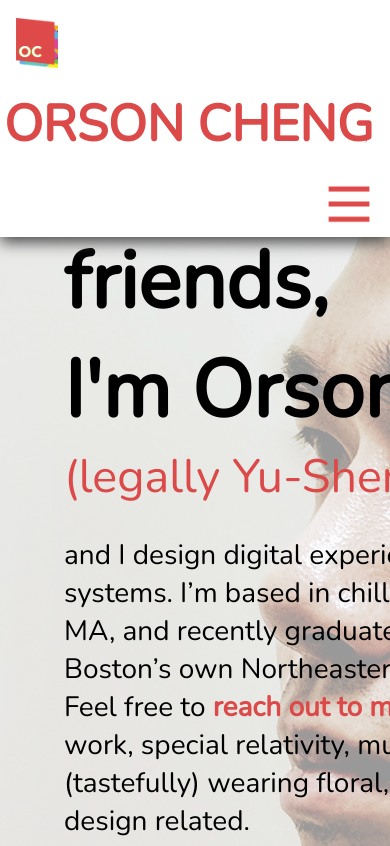
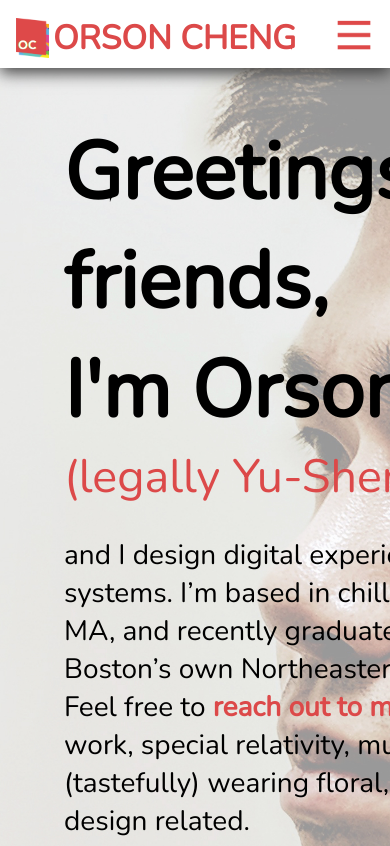
Before and after one commit to OrsonC/orsonc.github.io, a plain HTML site: page index.html in a window 390 px wide. Shown: the top 846 px of the page. Drawn offline with nearby package versions, Linux system fonts and the light colour scheme.

Commit message:
Update style.css
Fixed navigation bar issues for mobile

```diff
--- a/css/style.css
+++ b/css/style.css
@@ -5,7 +5,7 @@
 
 	body {
 		display: block;
-		font-family: "Futura PT", "Nunito", sans-serif;
+		font-family: "Nunito", sans-serif;
 		color: #000000;
 		background-color: #e0e0e0;
 		position: absolute;
@@ -14,28 +14,28 @@
 
 	/* Type Settings */
 	h1 {
-		font-family: "Futura PT", "Nunito", sans-serif;
+		font-family: "Nunito", sans-serif;
 		font-weight: 600;
 		font-size: 60pt;
 		color: #000000;
 	}
 
 	h2 {
-		font-family: "Futura PT", "Nunito", sans-serif;
+		font-family: "Nunito", sans-serif;
 		font-weight: 500;
 		font-size: 4vw;
 		color: #000000;
 	}
 
 	h3 {
-		font-family: "Futura PT", "Nunito", sans-serif;
+		font-family: "Nunito", sans-serif;
 		font-weight: 300;
 		font-size: 35pt;
 		color: #000000;
 	}
 
 	p {
-		font-family: "Futura PT", "Nunito", sans-serif;
+		font-family: "Nunito", sans-serif;
 		font-weight: 350;
 		font-size: 21pt;
 		color: #000000;
@@ -153,12 +153,12 @@
 	@media screen and (max-width: 814px) {
 		.navBlock img {
 			margin-top: 18px;
-			height: 50px;
+			height: 40px;
 		}
 
 		.navBlock p {
-			margin-top: 12px;
-			font-size: 38pt;
+			margin-top: 15px;
+			font-size: 25pt;
 		}
 
 		#menuIcon {
@@ -169,7 +169,7 @@
 		}
 
 		#menuIcon img {
-			height: 50px;
+			height: 40px;
 			transition: transform 0.2s ease;
 		}
 
@@ -178,12 +178,12 @@
 		}
 
 		.navLinks {
-			margin: 60px 0 10px 0;
+			margin: 10px 0 10px 0;
 			display: block;
 		}
 
 		.navLinks a {
-			padding: 10px;
+			padding: 3px;
 			display: none;
 		}
 
```
